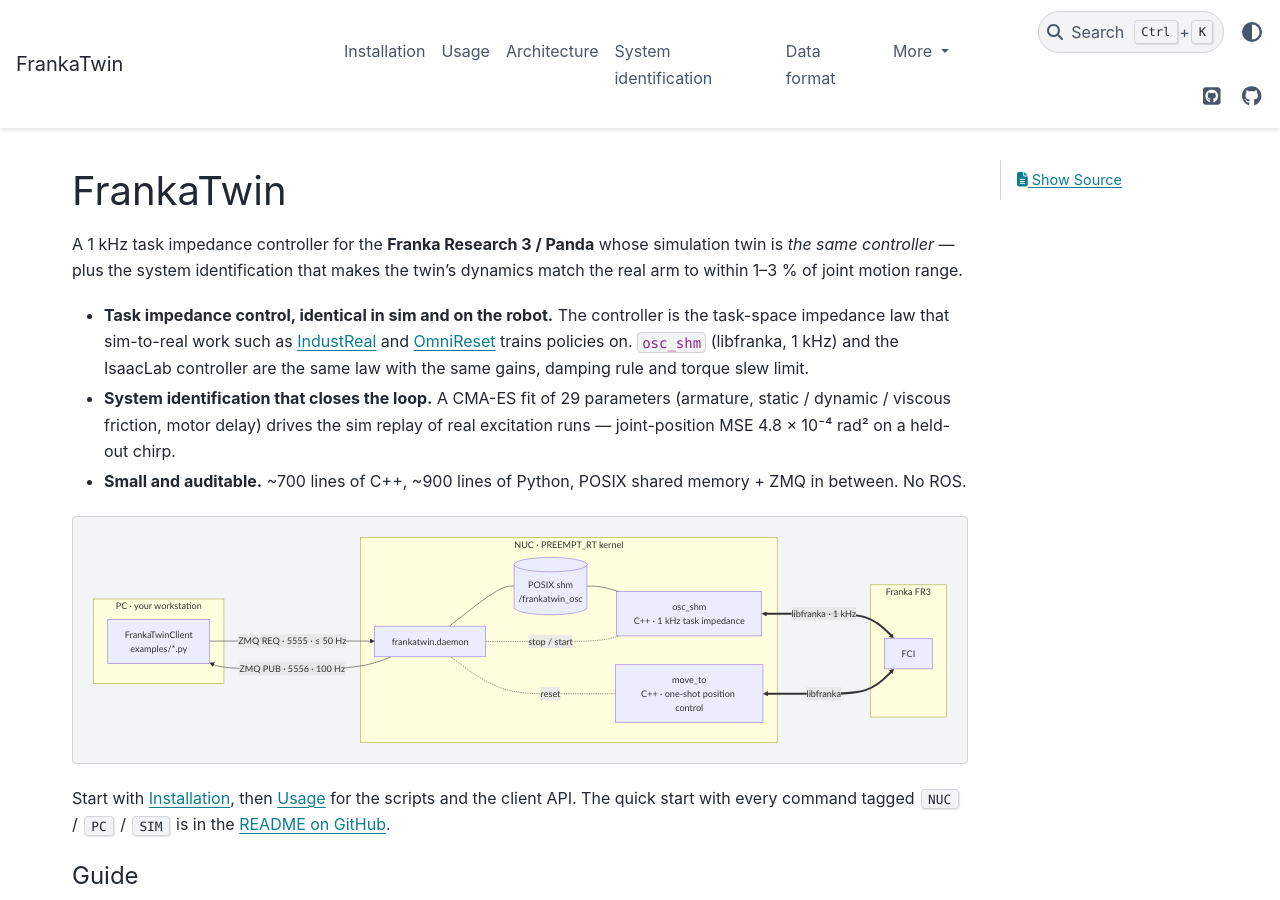
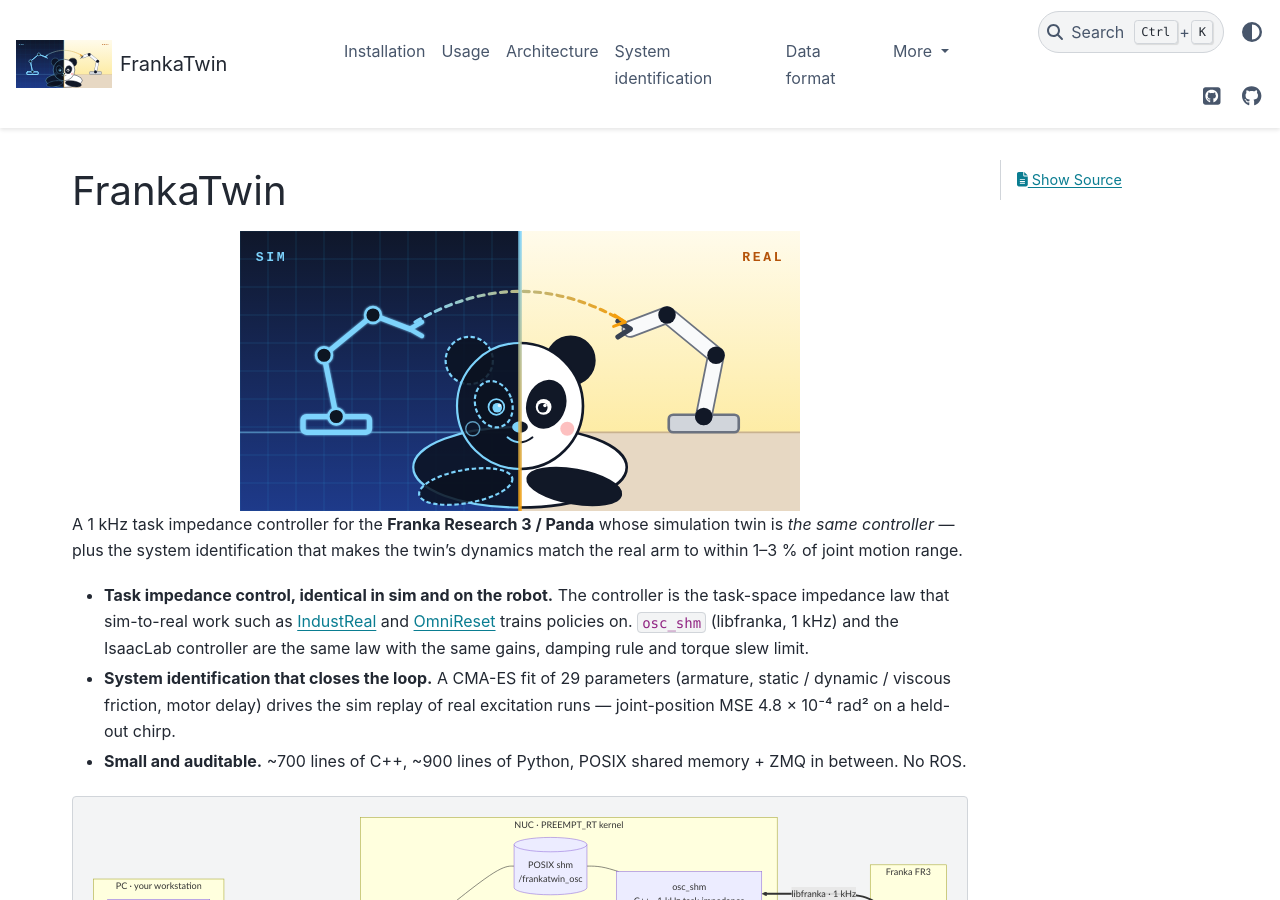
Before and after one commit to tsrobcvai/frankatwin, a Sphinx documentation site: the page built from docs/index.md, in a window 1280 px wide and 900 px high. Built offline with Sphinx 7.4.7 and the PyData theme 0.15.4, drawn with Linux system fonts in a browser that asks for light colours.

Commit message:
docs: FrankaTwin logo (panda across the sim | real split) in README and the docs site
docs/images/logo.svg + favicon.svg, generated by docs/images/make_logo.py
(pure SVG: wireframe panda + robot on the sim half, solid on the real half,
dashed sim -> real arc). README header, Sphinx navbar logo/favicon, landing page.

Co-Authored-By: Claude Fable 5.1 <noreply@anthropic.com>

````diff
--- a/docs/conf.py
+++ b/docs/conf.py
@@ -44,12 +44,15 @@ napoleon_numpy_docstring = True
 # --- HTML ---------------------------------------------------------------
 html_theme = "pydata_sphinx_theme"
 html_title = "FrankaTwin"
+html_logo = "images/logo.svg"
+html_favicon = "images/favicon.svg"
 html_static_path = ["_static"]
 html_css_files = ["custom.css"]
 html_last_updated_fmt = "%Y-%m-%d"
 html_theme_options = {
     "github_url": "https://github.com/tsrobcvai/frankatwin",
     "navbar_start": ["navbar-logo"],
+    "logo": {"text": "FrankaTwin"},
     "navbar_end": ["theme-switcher", "navbar-icon-links"],
     "show_toc_level": 2,
     "navigation_with_keys": True,
--- /dev/null
+++ b/docs/images/make_logo.py
@@ -0,0 +1,135 @@
+"""Generate logo.svg and favicon.svg (run: python docs/images/make_logo.py docs/images).
+
+A panda lying across a sim | real split: wireframe on the simulation side, solid
+on the real side, a robot arm on each, and a dashed sim -> real arc between them.
+Pure SVG, no dependencies; edit the coordinates here rather than the SVG.
+import pathlib, sys
+
+W, H, MID = 640, 320, 320
+OUT = pathlib.Path(sys.argv[1]) if len(sys.argv) > 1 else pathlib.Path("docs/images")
+
+def panda(style):
+    """Panda shapes. style='solid' (real) or 'wire' (sim)."""
+    if style == "solid":
+        white = 'fill="#ffffff" stroke="#111827" stroke-width="3"'
+        black = 'fill="#111827" stroke="#111827" stroke-width="3"'
+        eye_w = 'fill="#ffffff"'; pupil = 'fill="#111827"'; hi = 'fill="#ffffff"'
+        blush = 'fill="#fca5a5" opacity="0.7"'; mouth = 'stroke="#111827"'
+    else:
+        white = 'fill="#0b1220" fill-opacity="0.85" stroke="#7dd3fc" stroke-width="2.5"'
+        black = 'fill="#0b1220" fill-opacity="0.85" stroke="#7dd3fc" stroke-width="2.5" stroke-dasharray="5 3"'
+        eye_w = 'fill="#0b1220" stroke="#7dd3fc" stroke-width="2"'; pupil = 'fill="#7dd3fc"'; hi = 'fill="#e0f2fe"'
+        blush = 'fill="none" stroke="#7dd3fc" stroke-width="1.5" opacity="0.7"'; mouth = 'stroke="#7dd3fc"'
+    return f"""
+    <!-- body -->
+    <ellipse cx="320" cy="270" rx="122" ry="46" {white}/>
+    <!-- forearms stretched forward, chin resting on them; one on each side of the seam -->
+    <ellipse cx="258" cy="292" rx="54" ry="19" transform="rotate(-10 258 292)" {black}/>
+    <ellipse cx="382" cy="292" rx="54" ry="19" transform="rotate(10 382 292)" {black}/>
+    <!-- ears -->
+    <circle cx="262" cy="148" r="27" {black}/>
+    <circle cx="378" cy="148" r="27" {black}/>
+    <!-- head -->
+    <circle cx="320" cy="200" r="72" {white}/>
+    <!-- eye patches -->
+    <ellipse cx="290" cy="198" rx="21" ry="27" transform="rotate(-18 290 198)" {black}/>
+    <ellipse cx="350" cy="198" rx="21" ry="27" transform="rotate(18 350 198)" {black}/>
+    <!-- eyes -->
+    <circle cx="293" cy="201" r="9" {eye_w}/>
+    <circle cx="347" cy="201" r="9" {eye_w}/>
+    <circle cx="294" cy="202" r="5.5" {pupil}/>
+    <circle cx="346" cy="202" r="5.5" {pupil}/>
+    <circle cx="296.5" cy="199.5" r="2" {hi}/>
+    <circle cx="348.5" cy="199.5" r="2" {hi}/>
+    <!-- nose + mouth + blush -->
+    <ellipse cx="320" cy="224" rx="9" ry="6.5" {pupil if style=='wire' else 'fill="#111827"'}/>
+    <path d="M 306 236 q 14 11 28 0" fill="none" {mouth} stroke-width="2.5" stroke-linecap="round"/>
+    <circle cx="266" cy="226" r="8" {blush}/>
+    <circle cx="374" cy="226" r="8" {blush}/>
+    """
+
+def robot_wire():
+    s = 'fill="none" stroke="#7dd3fc" stroke-width="6" stroke-linecap="round" stroke-linejoin="round"'
+    j = 'fill="#0b1220" stroke="#7dd3fc" stroke-width="3"'
+    return f"""
+    <g filter="url(#glow)">
+      <rect x="72" y="212" width="76" height="18" rx="4" {s}/>
+      <path d="M 110 212 L 96 142 L 152 96 L 194 112" {s}/>
+      <path d="M 194 112 l 14 -8 M 194 112 l 14 8" fill="none" stroke="#7dd3fc" stroke-width="5" stroke-linecap="round"/>
+      <circle cx="110" cy="212" r="9" {j}/><circle cx="96" cy="142" r="9" {j}/><circle cx="152" cy="96" r="9" {j}/>
+    </g>
+    """
+
+def robot_solid():
+    link = 'fill="none" stroke="#f9fafb" stroke-width="16" stroke-linecap="round" stroke-linejoin="round"'
+    edge = 'fill="none" stroke="#6b7280" stroke-width="20" stroke-linecap="round" stroke-linejoin="round"'
+    j = 'fill="#111827"'
+    return f"""
+    <g>
+      <rect x="490" y="210" width="80" height="20" rx="5" fill="#d1d5db" stroke="#6b7280" stroke-width="3"/>
+      <path d="M 530 212 L 544 142 L 488 96 L 446 112" {edge}/>
+      <path d="M 530 212 L 544 142 L 488 96 L 446 112" {link}/>
+      <path d="M 446 112 l -14 -9 M 446 112 l -14 9" fill="none" stroke="#374151" stroke-width="6" stroke-linecap="round"/>
+      <circle cx="530" cy="212" r="10" {j}/><circle cx="544" cy="142" r="10" {j}/><circle cx="488" cy="96" r="10" {j}/>
+    </g>
+    """
+
+grid = "".join(f'<line x1="{x}" y1="0" x2="{x}" y2="{H}"/>' for x in range(0, MID + 1, 32)) + \
+       "".join(f'<line x1="0" y1="{y}" x2="{MID}" y2="{y}"/>' for y in range(0, H + 1, 32))
+
+svg = f"""<svg xmlns="http://www.w3.org/2000/svg" viewBox="0 0 {W} {H}" width="{W}" height="{H}" role="img" aria-label="FrankaTwin: a panda lying across a simulation | reality split, with a wireframe robot arm on the sim side and a real one on the other">
+  <defs>
+    <linearGradient id="simbg" x1="0" y1="0" x2="0" y2="1"><stop offset="0" stop-color="#0f172a"/><stop offset="1" stop-color="#1e3a8a"/></linearGradient>
+    <linearGradient id="realbg" x1="0" y1="0" x2="0" y2="1"><stop offset="0" stop-color="#fffbeb"/><stop offset="1" stop-color="#fde68a"/></linearGradient>
+    <linearGradient id="seam" x1="0" y1="0" x2="0" y2="1"><stop offset="0" stop-color="#7dd3fc"/><stop offset="1" stop-color="#f59e0b"/></linearGradient>
+    <linearGradient id="arc" x1="0" y1="0" x2="1" y2="0"><stop offset="0" stop-color="#7dd3fc"/><stop offset="1" stop-color="#f59e0b"/></linearGradient>
+    <clipPath id="clipL"><rect x="0" y="0" width="{MID}" height="{H}"/></clipPath>
+    <clipPath id="clipR"><rect x="{MID}" y="0" width="{W-MID}" height="{H}"/></clipPath>
+    <filter id="glow" x="-20%" y="-20%" width="140%" height="140%"><feGaussianBlur stdDeviation="1.5" result="b"/><feMerge><feMergeNode in="b"/><feMergeNode in="SourceGraphic"/></feMerge></filter>
+  </defs>
+
+  <!-- backgrounds -->
+  <rect x="0" y="0" width="{MID}" height="{H}" fill="url(#simbg)"/>
+  <g stroke="#38bdf8" stroke-opacity="0.16" stroke-width="1">{grid}</g>
+  <rect x="{MID}" y="0" width="{W-MID}" height="{H}" fill="url(#realbg)"/>
+  <rect x="{MID}" y="230" width="{W-MID}" height="{H-230}" fill="#e7d8c3"/>
+  <line x1="{MID}" y1="230" x2="{W}" y2="230" stroke="#c9b28f" stroke-width="2"/>
+  <line x1="0" y1="230" x2="{MID}" y2="230" stroke="#7dd3fc" stroke-opacity="0.5" stroke-width="2"/>
+
+  <!-- labels -->
+  <text x="18" y="34" font-family="ui-monospace, SFMono-Regular, Menlo, monospace" font-size="15" font-weight="700" letter-spacing="3" fill="#7dd3fc">SIM</text>
+  <text x="{W-18}" y="34" text-anchor="end" font-family="ui-monospace, SFMono-Regular, Menlo, monospace" font-size="15" font-weight="700" letter-spacing="3" fill="#b45309">REAL</text>
+
+  <!-- robots -->
+  {robot_wire()}
+  {robot_solid()}
+
+  <!-- sim -> real transfer arc -->
+  <path d="M 200 104 Q 320 34 440 104" fill="none" stroke="url(#arc)" stroke-width="3.5" stroke-dasharray="7 6" stroke-linecap="round"/>
+  <path d="M 440 104 l -12 -8 M 440 104 l -13 5" fill="none" stroke="#f59e0b" stroke-width="3.5" stroke-linecap="round"/>
+
+  <!-- panda: wireframe on the sim side, solid on the real side -->
+  <g clip-path="url(#clipL)">{panda('wire')}</g>
+  <g clip-path="url(#clipR)">{panda('solid')}</g>
+
+  <!-- seam -->
+  <rect x="{MID-2}" y="0" width="4" height="{H}" fill="url(#seam)" opacity="0.9"/>
+</svg>
+"""
+OUT.mkdir(parents=True, exist_ok=True)
+(OUT / "logo.svg").write_text(svg)
+
+# favicon: head only, on a rounded split background
+fav = f"""<svg xmlns="http://www.w3.org/2000/svg" viewBox="244 118 152 158" width="64" height="64">
+  <defs>
+    <clipPath id="fl"><rect x="244" y="118" width="76" height="158"/></clipPath>
+    <clipPath id="fr"><rect x="320" y="118" width="76" height="158"/></clipPath>
+  </defs>
+  <rect x="244" y="118" width="76" height="158" fill="#0f172a"/>
+  <rect x="320" y="118" width="76" height="158" fill="#fde68a"/>
+  <g clip-path="url(#fl)">{panda('wire')}</g>
+  <g clip-path="url(#fr)">{panda('solid')}</g>
+</svg>
+"""
+(OUT / "favicon.svg").write_text(fav)
+print("wrote", OUT / "logo.svg", OUT / "favicon.svg")
--- a/docs/index.md
+++ b/docs/index.md
@@ -1,4 +1,10 @@
 # FrankaTwin
+
+```{image} images/logo.svg
+:width: 560px
+:align: center
+:alt: FrankaTwin — a panda lying across the sim | real split
+```
 
 A 1 kHz task impedance controller for the **Franka Research 3 / Panda** whose
 simulation twin is *the same controller* — plus the system identification that
````
Also changed, not shown: README.md (+4 -0 lines), docs/images/favicon.svg (added), docs/images/logo.svg (added).
